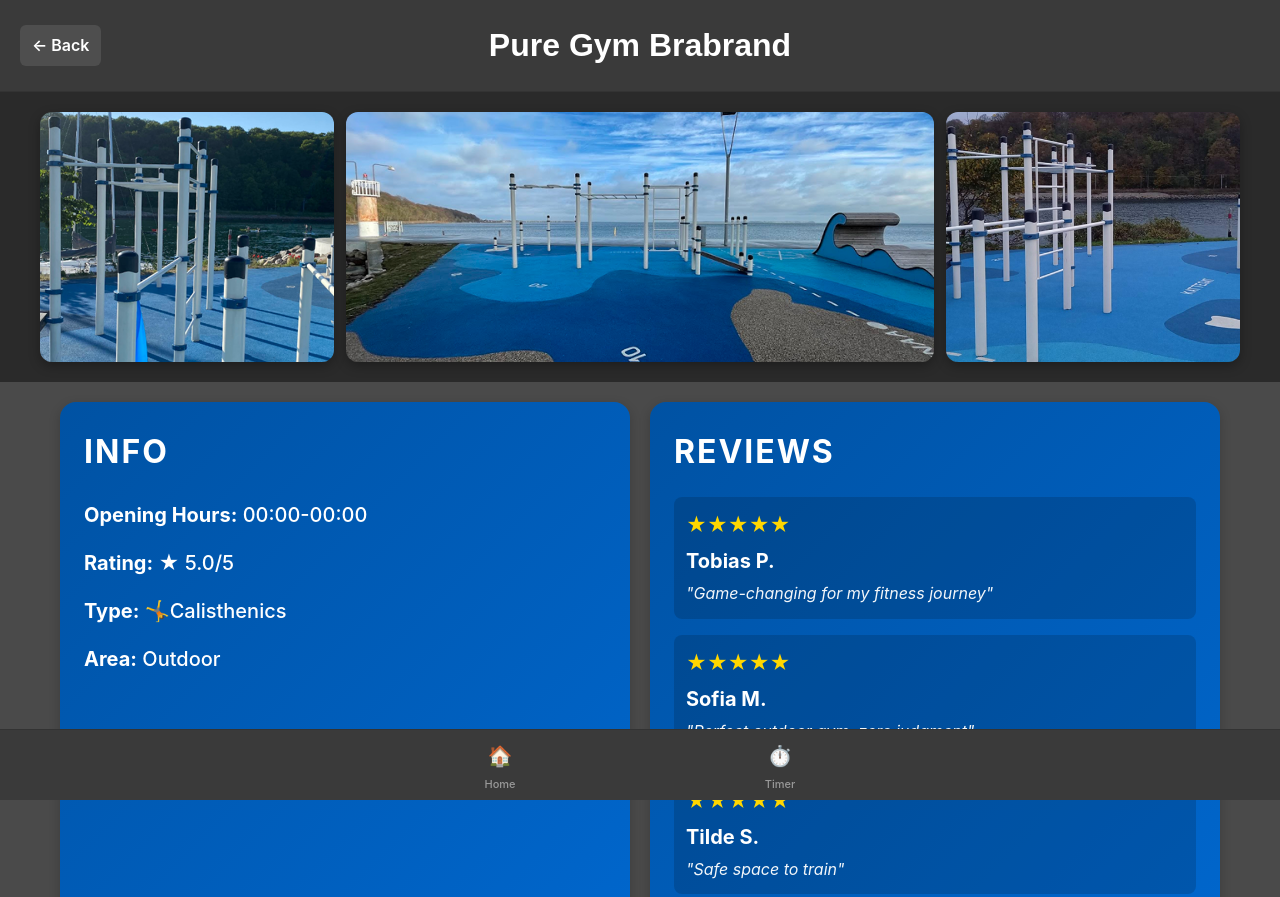
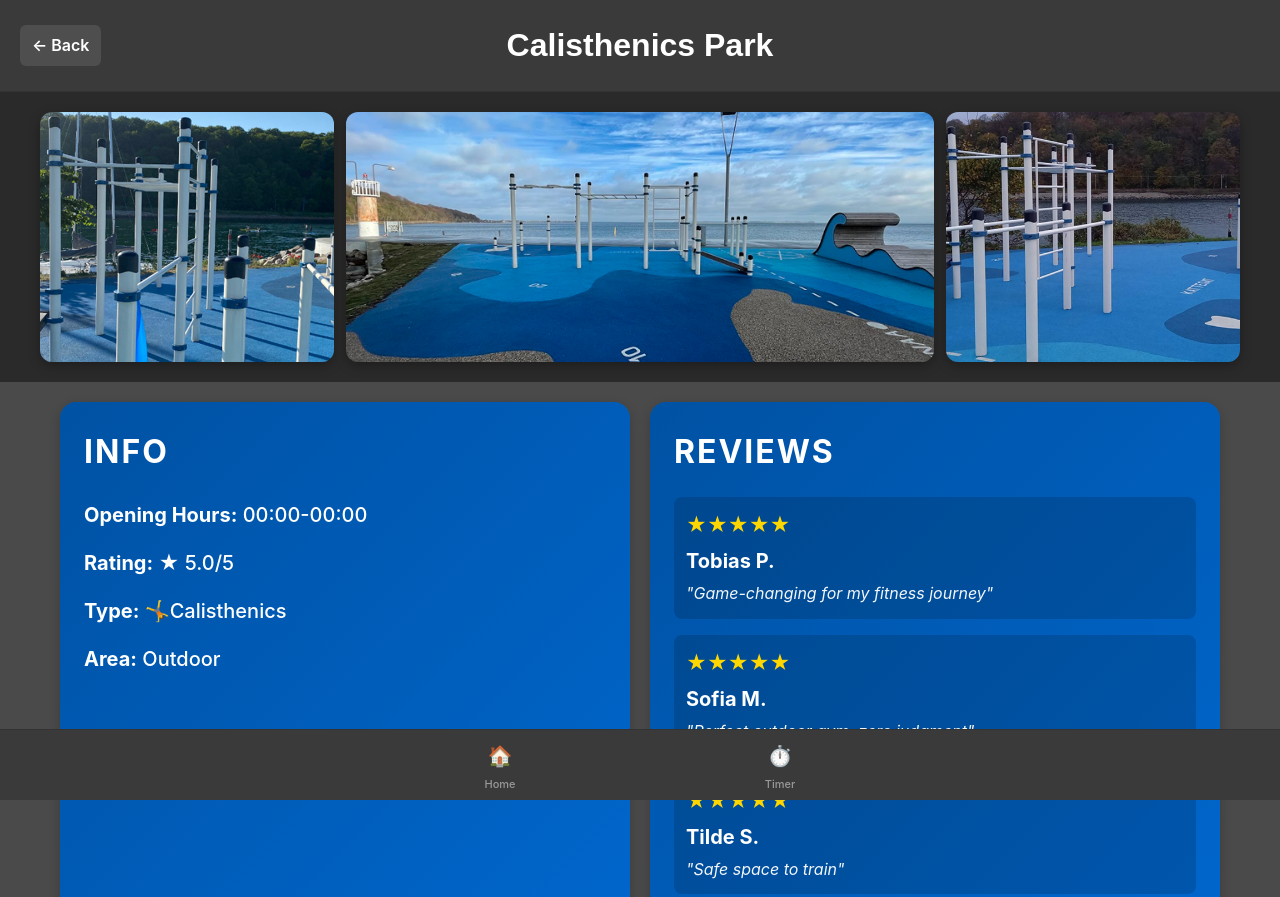
Before and after one commit to Viktor-Marunic/3-Hidden-places-in-Aarhus, a plain HTML site: page pages/subpage_calisthenics.html in a window 1280 px wide. Shown: the top 897 px of the page. Drawn offline with Linux system fonts and the light colour scheme; a web font is replaced by a local one.

Commit message:
robots.txt added

```diff
--- a/pages/subpage_calisthenics.html
+++ b/pages/subpage_calisthenics.html
@@ -3,7 +3,8 @@
 <head>
     <meta charset="UTF-8">
     <meta name="viewport" content="width=device-width, initial-scale=1.0">
-    <title>Pure Gym Brabrand - 3 Hidden Places in Aarhus</title>
+    <meta name="robots" content="noindex">
+    <title>Calisthenics Park - 3 Hidden Places in Aarhus</title>
     <link rel="preconnect" href="https://fonts.googleapis.com">
     <link rel="preconnect" href="https://fonts.gstatic.com" crossorigin>
     <link href="https://fonts.googleapis.com/css2?family=Jockey+One&display=swap" rel="stylesheet">
@@ -12,7 +13,7 @@
 <body>
     <header class="details-header">
         <a href="index.html" class="back-btn">← Back</a>
-        <h1 class="location-title">Pure Gym Brabrand</h1>
+        <h1 class="location-title">Calisthenics Park</h1>
     </header>
 
     <main class="details-main">
@@ -21,7 +22,7 @@
                 <img src="../photos/calisthenics1.png" alt="Pure Gym view 1">
                 <img src="../photos/calisthenics2.png" alt="Pure Gym view 2">
                 <img src="../photos/calisthenics3.png" alt="Pure Gym view 3">
-            </div>
+            </img>
         </section>
 
         <section class="info-reviews-section">
```
Also changed, not shown: pages/index.html (+2 -1 lines), pages/subpage_lake.html (+1 -0 lines), pages/subpage_puregym.html (+1 -0 lines), pages/timer.html (+1 -0 lines), robots.txt (added).
